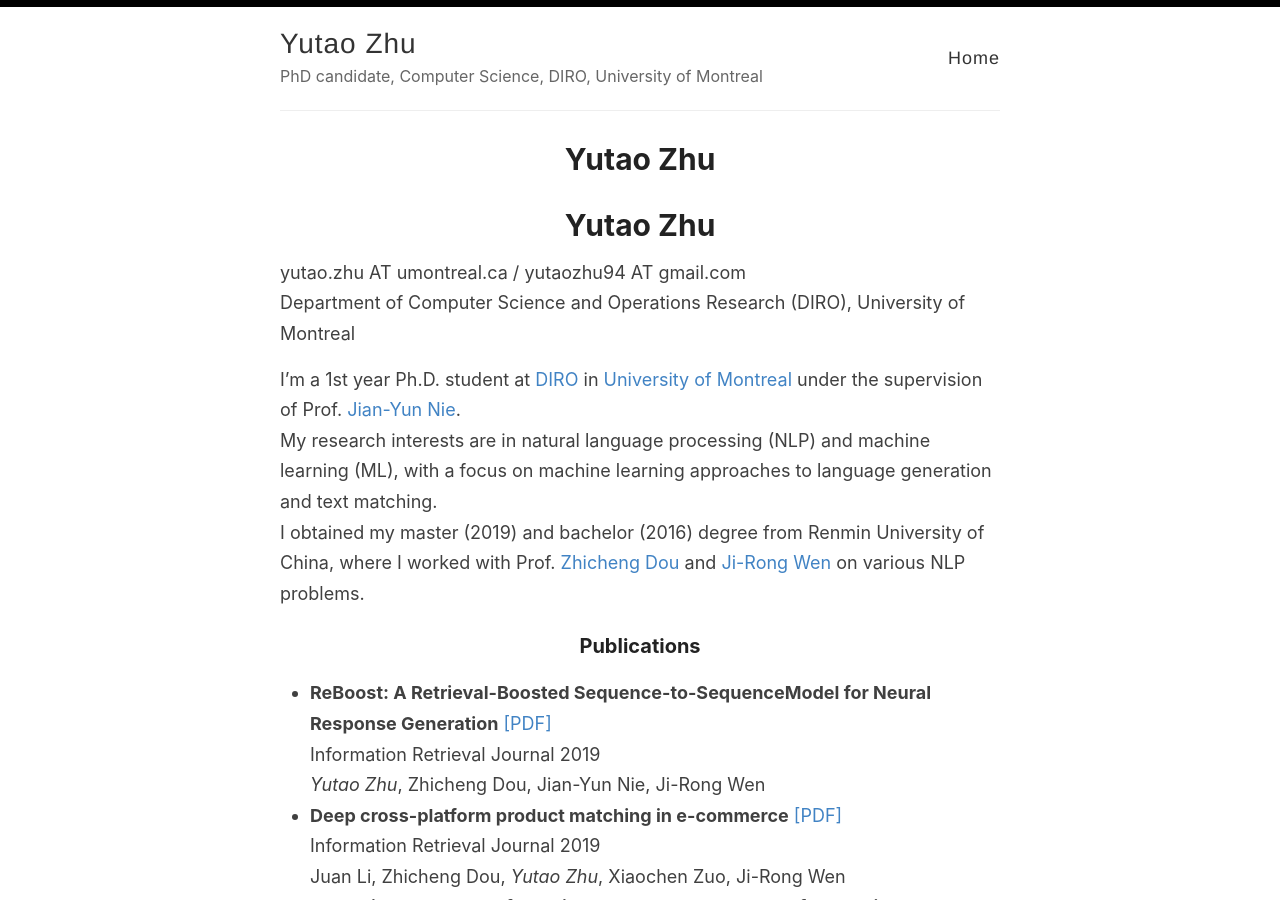
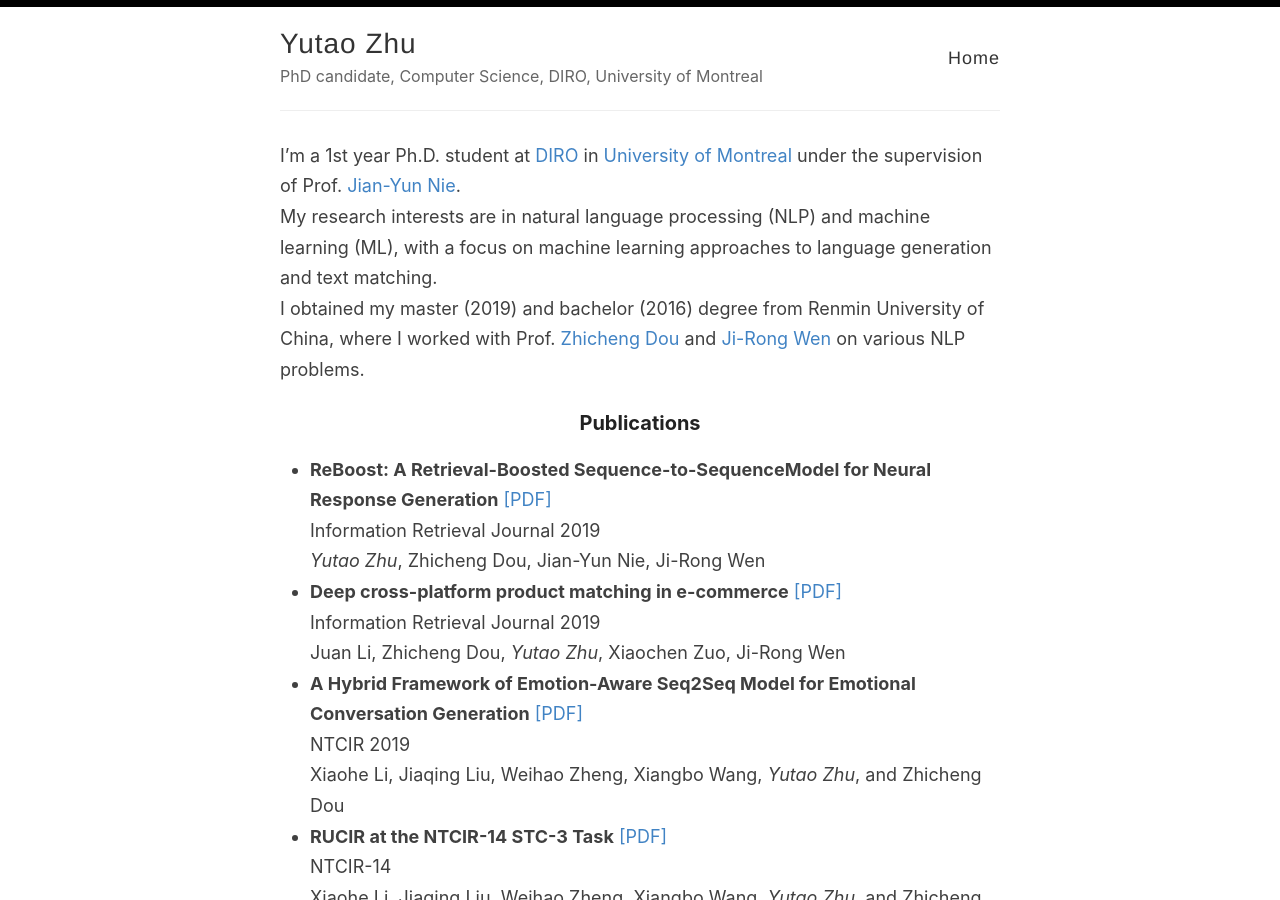
Before and after one commit to DaoD/homepage, a Jekyll site: the page built from _pages/index.md, in a window 1280 px wide and 900 px high. Built offline with Jekyll 4.4.1, drawn with Linux system fonts in a browser that asks for light colours; our own code applies the rules of GitHub Pages for plain Markdown files.

Commit message:
Update index.md

```diff
--- a/_pages/index.md
+++ b/_pages/index.md
@@ -1,7 +1,3 @@
-# Yutao Zhu
-yutao.zhu AT umontreal.ca / yutaozhu94 AT gmail.com
-Department of Computer Science and Operations Research (DIRO), University of Montreal
-
 I'm a 1st year Ph.D. student at [DIRO](https://diro.umontreal.ca/english/home/) in [University of Montreal](https://www.umontreal.ca/en/) under the supervision of Prof. [Jian-Yun Nie](http://rali.iro.umontreal.ca/nie/jian-yun-nie-en/).
 My research interests are in natural language processing (NLP) and machine learning (ML), with a focus on machine learning approaches to language generation and text matching.
 I obtained my master (2019) and bachelor (2016) degree from Renmin University of China, where I worked with Prof. [Zhicheng Dou](http://playbigdata.ruc.edu.cn/dou) and [Ji-Rong Wen](https://scholar.google.com/citations?user=tbxCHJgAAAAJ) on various NLP problems.
```
